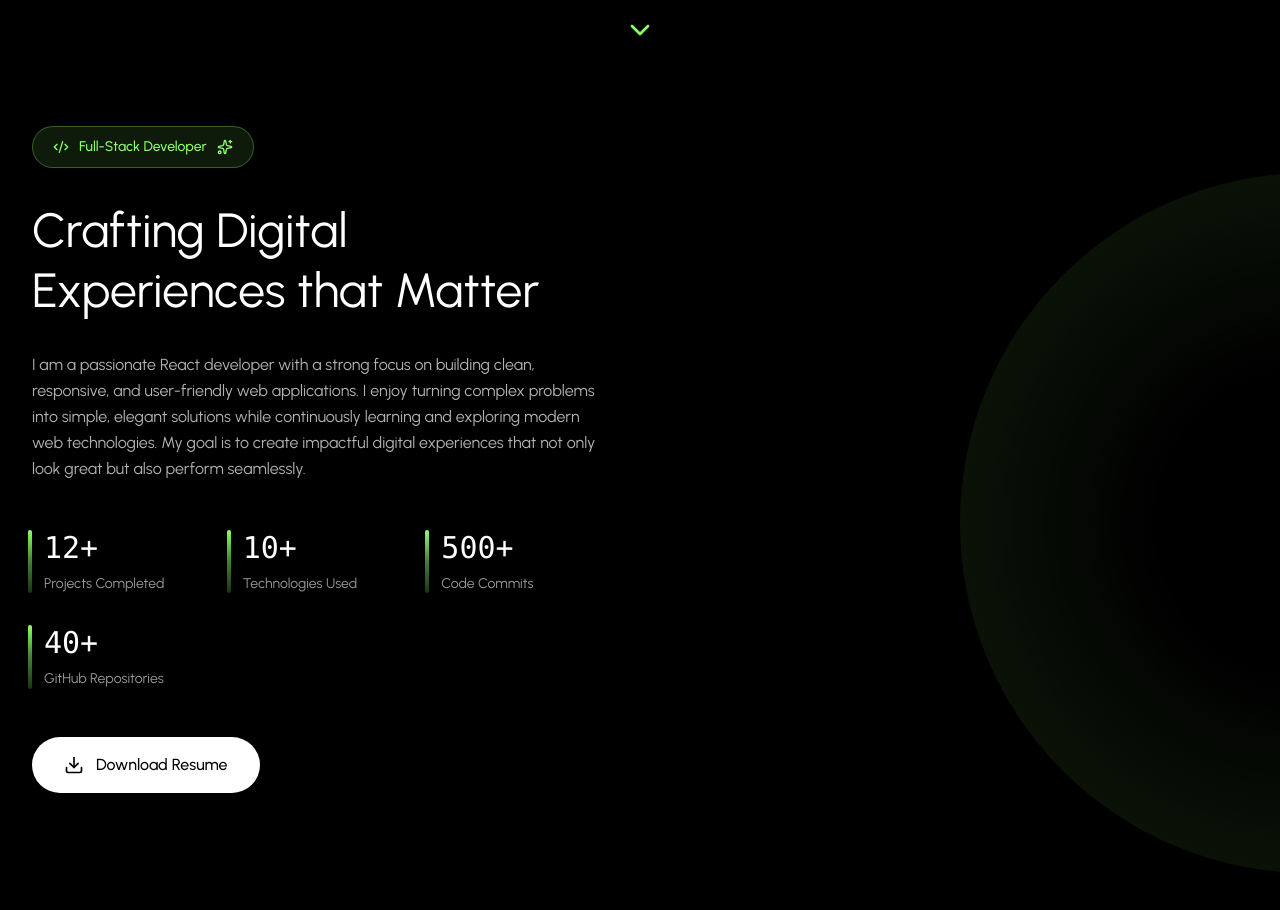
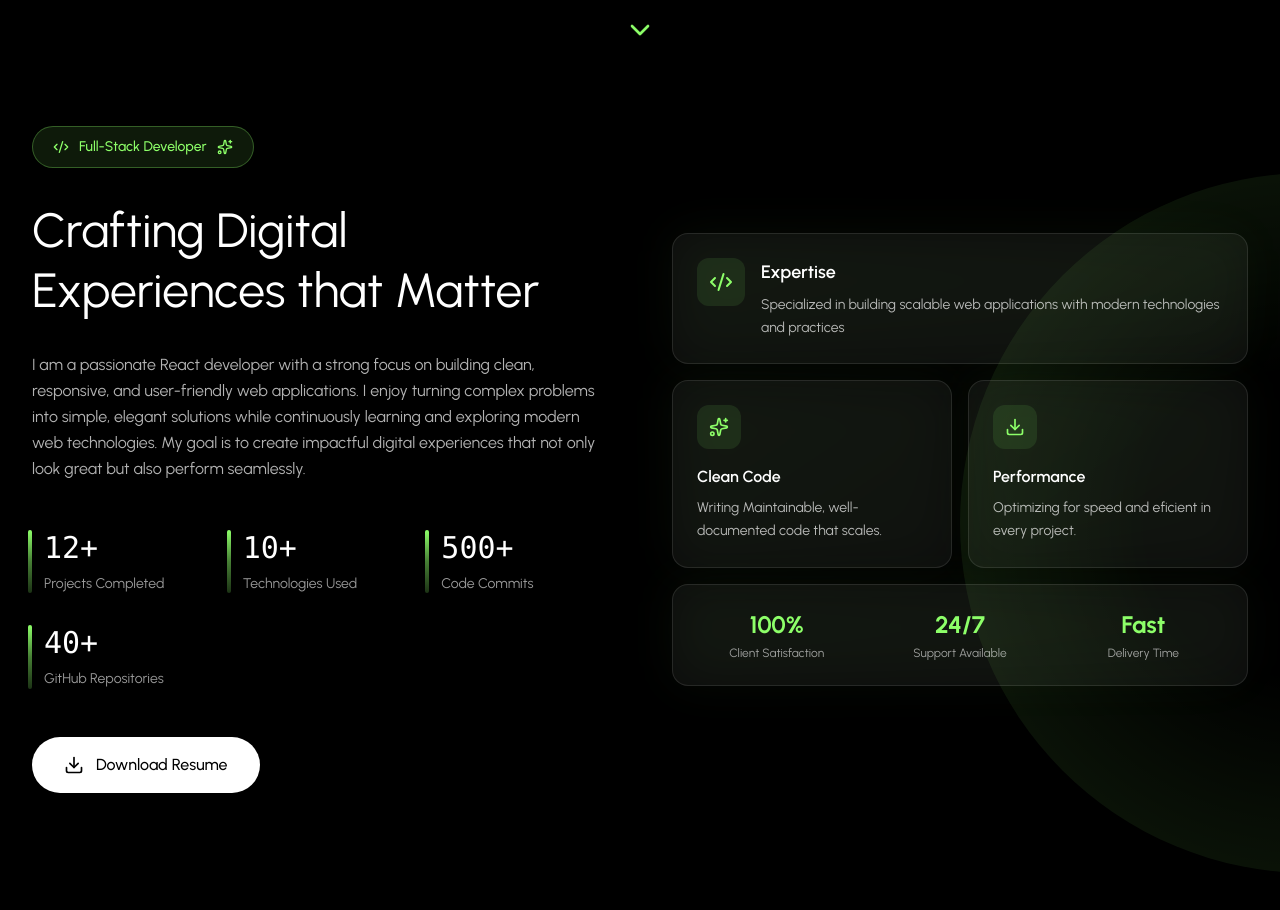
Before and after one commit to HarunBappi/Full-Stack-Developer-Portfolio, a React (Vite) app: page / in a window 1280 px wide. Shown: the part 714-1624 px from the top of the page. Built offline with nearby package versions, Linux system fonts and the light colour scheme.

Commit message:
about section full complete

```diff
--- a/src/Components/Sections/About.jsx
+++ b/src/Components/Sections/About.jsx
@@ -1,53 +1,59 @@
-import React from 'react';
-import { SiMongodb, SiNextdotjs, SiNodedotjs, SiReact, SiRedux, SiTailwindcss } from 'react-icons/si';
-import RadialGradientBackground from '../Backgrounds/RadialGradientBackground';
-import FadeIn from '../Animations/FadeIn';
-import { Code2, Download, Sparkles } from 'lucide-react';
-import { ABOUT_STATS, PERSONAL_INFO } from '../../utilities/constants';
+import React from "react";
+import {
+  SiMongodb,
+  SiNextdotjs,
+  SiNodedotjs,
+  SiReact,
+  SiRedux,
+  SiTailwindcss,
+} from "react-icons/si";
+import RadialGradientBackground from "../Backgrounds/RadialGradientBackground";
+import FadeIn from "../Animations/FadeIn";
+import { Code2, Download, Sparkles } from "lucide-react";
+import { ABOUT_STATS, PERSONAL_INFO } from "../../utilities/constants";
 
 const About = () => {
-    // Skill
-    const skill = [
-        {name : "React.js", icon: SiReact, color: '#61DAFB'},
-        {name : "Next.js", icon: SiNextdotjs, color: '#000000'},
-        {name : "Redux", icon: SiRedux, color: '#61DAFB'},
-        {name : "Tailwind CSS", icon:SiTailwindcss, color: '#06B6D4'},
-        {name : "Node.js", icon:SiNodedotjs, color: '#339933'},
-        {name : "MongoDB", icon: SiMongodb, color: '#47A248'},
-    ]
-    return <section id="about" className='relative py-10 bg-black overflow-hidden'>
-        <RadialGradientBackground variant='about'>
-            <div className='relative z-10 max-w-7xl mx-auto px-4 sm:px-6 lg:px-8'>
+  return (
+    <section id="about" className="relative py-10 bg-black overflow-hidden">
+      <RadialGradientBackground variant="about">
+        <div className="relative z-10 max-w-7xl mx-auto px-4 sm:px-6 lg:px-8">
           {/* Main Grid */}
-                <div className='grid grid-cols-1 lg:grid-cols-2 gap-16 items-center mb-20'>
+          <div className="grid grid-cols-1 lg:grid-cols-2 gap-16 items-center mb-20">
             {/* Left Column Content */}
-                    <div className='flex flex-col gap-12'>
-                        <div className='flex flex-col gap-8'>
+            <div className="flex flex-col gap-12">
+              <div className="flex flex-col gap-8">
                 <FadeIn delay={60}>
-                                <div className='inline-flex gap-2.5 items-center px-5 py-2.5 border border-primary/30 bg-primary/10 rounded-full w-fit'>
-                                    <Code2 className='w-4 h-4 text-primary'></Code2>
-                                    <span className='text-sm text-primary font-medium'>Full-Stack Developer</span>
-                                    <Sparkles className='w-4 h-4 text-primary'></Sparkles>
+                  <div className="inline-flex gap-2.5 items-center px-5 py-2.5 border border-primary/30 bg-primary/10 rounded-full w-fit">
+                    <Code2 className="w-4 h-4 text-primary"></Code2>
+                    <span className="text-sm text-primary font-medium">
+                      Full-Stack Developer
+                    </span>
+                    <Sparkles className="w-4 h-4 text-primary"></Sparkles>
                   </div>
                 </FadeIn>
                 <FadeIn delay={100}>
-                                <h2 className='text-4xl lg:text-5xl font-normal text-white leading-tight'>Crafting Digital Experiences that Matter</h2>
+                  <h2 className="text-4xl lg:text-5xl font-normal text-white leading-tight">
+                    Crafting Digital Experiences that Matter
+                  </h2>
                 </FadeIn>
                 <FadeIn delay={200}>
-                                <div className='flex flex-col gap-4'>
-                                    {PERSONAL_INFO.bio.map((paragraph, idx)=>
-                                    (
-                                        <p key={idx} className='text-base text-white/70 leading-relaxed'>{paragraph}</p>
-                                    )
-                                    )}
+                  <div className="flex flex-col gap-4">
+                    {PERSONAL_INFO.bio.map((paragraph, idx) => (
+                      <p
+                        key={idx}
+                        className="text-base text-white/70 leading-relaxed"
+                      >
+                        {paragraph}
+                      </p>
+                    ))}
                   </div>
                 </FadeIn>
               </div>
               <FadeIn delay={300}>
-                            <div className='grid grid-cols-2 lg:grid-cols-3  gap-8 pl-3'>
-                                {ABOUT_STATS.map((stat, idx) =>(
-                                    <div key={idx} className='relative'>
-                                        <div className='absolute -left-4 top-0 w-1 h-full bg-linear-to-b from-primary via-primary/50 to-primary/20 rounded-full'></div>
+                <div className="grid grid-cols-2 lg:grid-cols-3  gap-8 pl-3">
+                  {ABOUT_STATS.map((stat, idx) => (
+                    <div key={idx} className="relative">
+                      <div className="absolute -left-4 top-0 w-1 h-full bg-linear-to-b from-primary via-primary/50 to-primary/20 rounded-full"></div>
                       <div className="text-3xl font-normal text-white mb-2 font-mono ">
                         {stat.value}
                       </div>
@@ -59,16 +65,85 @@
                 </div>
               </FadeIn>
               <FadeIn delay={400}>
-                            <button onClick={()=>window.open(PERSONAL_INFO.resume, '_blank')} className='inline-flex items-center gap-3 bg-white hover:bg-white/90 text-black rounded-full px-8 py-4 text-base font-medium transition-all duration-300 w-fit group'>
-                                <Download className='w-5 h-5 group-hover:translate-y-0.5 transition-transform duration-300'></Download>
+                <button
+                  onClick={() => window.open(PERSONAL_INFO.resume, "_blank")}
+                  className="inline-flex items-center gap-3 bg-white hover:bg-white/90 text-black rounded-full px-8 py-4 text-base font-medium transition-all duration-300 w-fit group"
+                >
+                  <Download className="w-5 h-5 group-hover:translate-y-0.5 transition-transform duration-300"></Download>
                   Download Resume
                 </button>
               </FadeIn>
             </div>
+            {/* Right column Content */}
+            <FadeIn delay={200}>
+              <div className="grid grid-cols-2 gap-4">
+                <div className="col-span-2 relative group">
+                  <div className="absolute inset-0 bg-linear-to-br from-primary/10 to-primary/5 rounded-2xl blur-xl opacity-50 group-hover:opacity-75 transition-opacity duration-300"></div>
+                  <div className="relative bg-white/5 border border-white/10 rounded-2xl p-6 hover:border-primary/30 transition-all duration-300">
+                    <div className="flex items-start gap-4">
+                      <div className="p-3 bg-primary/10 rounded-xl">
+                        <Code2 className="w-6 h-6 text-primary"></Code2>
+                      </div>
+                      <div className="flex-1">
+                        <h3 className="text-lg font-semibold text-white mb-2">Expertise</h3>
+                        <p className="text-sm text-white/70 leading-relaxed">
+                          Specialized in building scalable web applications with
+                          modern technologies and practices
+                        </p>
+                      </div>
+                    </div>
+                  </div>
+                </div>
+                <div className="relative group:">
+                  <div className="absolute inset-0 bg-linear-to-br from-primary/10 to-primary/5 rounded-2xl blur-xl opacity-50 group-hover:opacity-75 transition-opacity duration-300"></div>
+                  <div className="relative bg-white/5 border border-white/10 rounded-2xl p-6 hover:border-primary/30 transition-all duration-300 h-full">
+                    <div className="p-3 bg-primary/10 rounded-xl w-fit mb-4">
+                      <Sparkles className="w-5 h-5 text-primary"></Sparkles>
+                    </div>
+                    <h3 className="text-base font-semibold text-white mb-2">Clean Code</h3>
+                    <p className="text-sm text-white/70 leading-relaxed">
+                      Writing Maintainable, well-documented code that scales.
+                    </p>
+                  </div>
+                </div>
+                <div className="relative group:">
+                  <div className="absolute inset-0 bg-linear-to-br from-primary/10 to-primary/5 rounded-2xl blur-xl opacity-50 group-hover:opacity-75 transition-opacity duration-300"></div>
+                  <div className="relative bg-white/5 border border-white/10 rounded-2xl p-6 hover:border-primary/30 transition-all duration-300 h-full">
+                    <div className="p-3 bg-primary/10 rounded-xl w-fit mb-4">
+                      <Download className="w-5 h-5 text-primary"></Download>
+                    </div>
+                    <h3 className="text-base font-semibold text-white mb-2">Performance</h3>
+                    <p className="text-sm text-white/70 leading-relaxed">
+                      Optimizing for speed and eficient in every project.
+                    </p>
+                  </div>
+                </div>
+                <div className="col-span-2 relative group">
+                  <div className="absolute inset-0 bg-linear-to-br from-primary/10 to-primary/5 rounded-2xl blur-xl opacity-50 group-hover:opacity-75 transition-opacity duration-300"></div>
+                  <div className="relative bg-white/5 border border-white/10 rounded-2xl p-6 hover:border-primary/30 transition-all duration-300">
+                    <div className="grid grid-cols-3 gap-6 text-center">
+                      <div>
+                        <div className="text-2xl font-bold text-primary mb-1">100%</div>
+                        <div className="text-xs text-white/60">Client Satisfaction</div>
+                      </div>
+                      <div>
+                        <div className="text-2xl font-bold text-primary mb-1">24/7</div>
+                        <div className="text-xs text-white/60">Support Available</div>
+                      </div>
+                      <div>
+                        <div className="text-2xl font-bold text-primary mb-1">Fast</div>
+                        <div className="text-xs text-white/60">Delivery Time</div>
+                      </div>
+                    </div>
+                  </div>
+                </div>
+              </div>
+            </FadeIn>
           </div>
         </div>
       </RadialGradientBackground>
     </section>
+  );
 };
 
 export default About;
```
Lines whose indentation alone changed are shown as unchanged.
